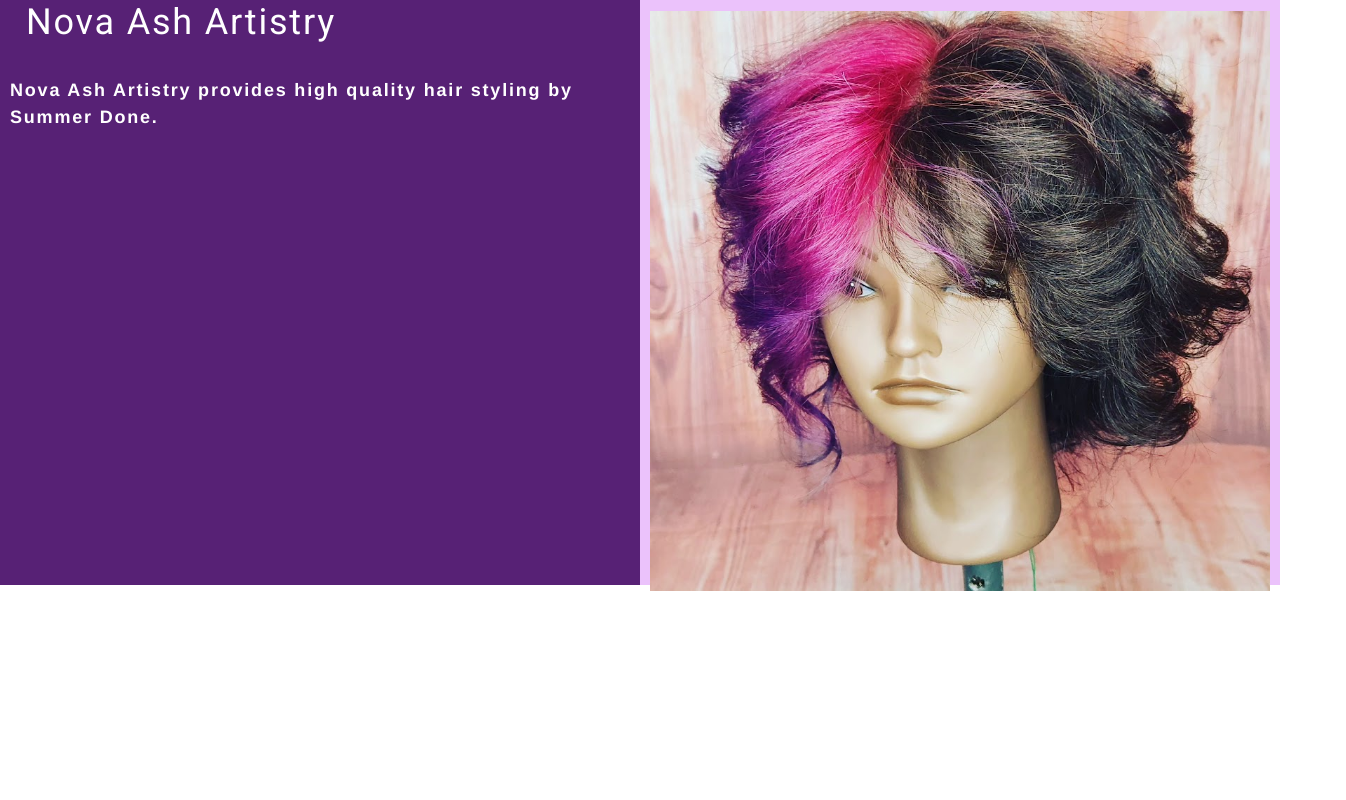
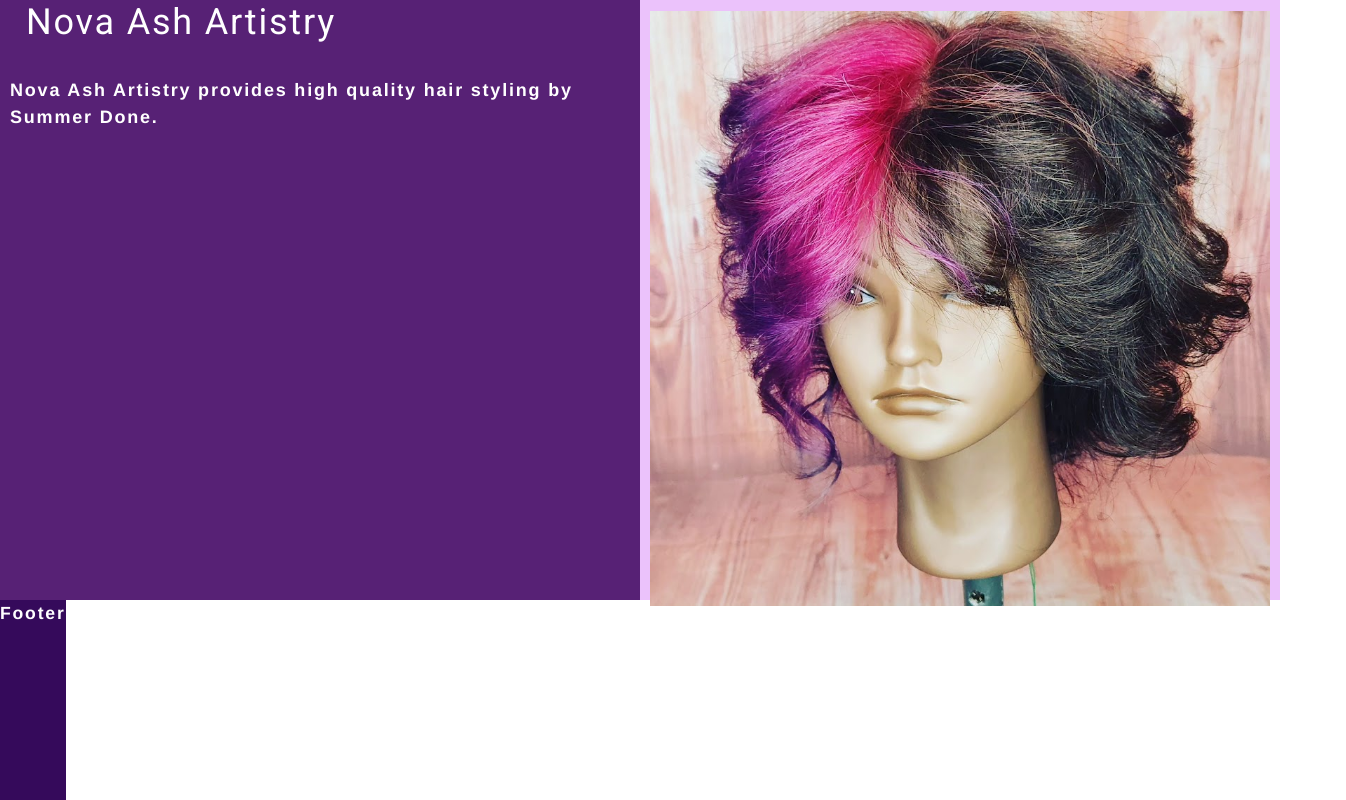
Before and after one commit to bdoneq7/novaashartistry, a React (Create React App) app: page / in a window 1280 px wide. Shown: the part 105-905 px from the top of the page, 1346 px wide, since content can reach past the window. Before the commit the page ends 800 px from the top, so only its background shows below. Built offline with nearby package versions, Linux system fonts and the light colour scheme.

Commit message:
updated home and footer styles

```diff
--- a/src/index.css
+++ b/src/index.css
@@ -70,7 +70,7 @@ header a {
 .leftsection {
   float: left;
   width: 50%;
-  height: 600px;
+  height: 615px;
   background-color: var(--purple-color);
   color: #ffffff;
   padding: 10px;
@@ -81,7 +81,7 @@ header a {
 .rightsection {
   float: left;
   width: 50%;
-  height: 600px;
+  height: 615px;
   background-color: var(--lightestpurple-color);
   color: #000000;
   padding: 10px;
@@ -99,7 +99,8 @@ header a {
 	flex-wrap: wrap;
 	justify-content: space-evenly;
   background-color: var(--darkestpurple-color);
-  height: 100px;
+  height: 200px;
+  float: left;
 }
 
 
```
